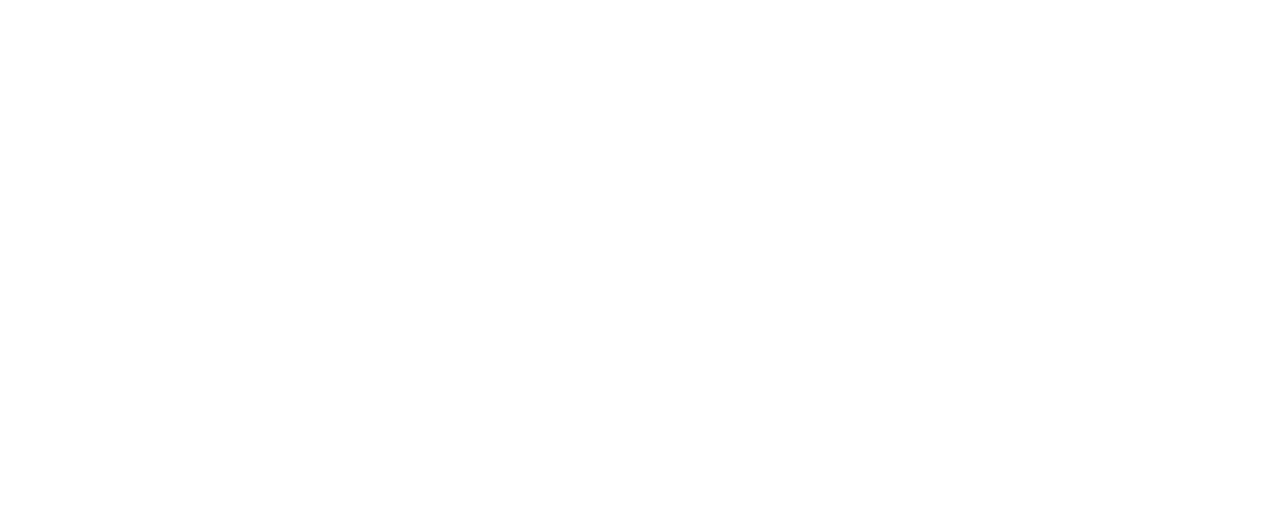
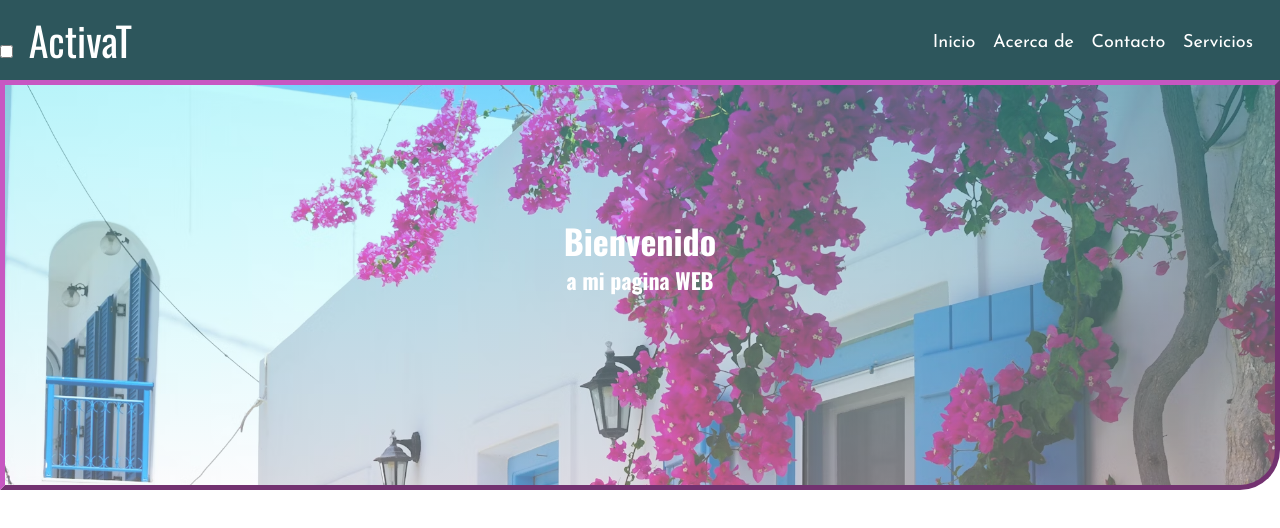
Before and after one commit to JpdeAndaRdev/practica-04-landing-page, a plain HTML site: page index.html in a window 1280 px wide. Drawn offline with nearby package versions, Linux system fonts and the light colour scheme.

Commit message:
Second Commit: resposive design

```diff
--- a/css/style.css
+++ b/css/style.css
@@ -0,0 +1,156 @@
+/* ---Fonts imports--- */
+@import url('https://fonts.googleapis.com/css2?family=Oswald:wght@200..700&display=swap');
+@import url('https://fonts.googleapis.com/css2?family=Josefin+Sans:ital,wght@0,100..700;1,100..700&family=Oswald:wght@200..700&display=swap');
+
+* {
+    padding: 0;
+    margin: 0;
+    text-decoration: none;
+}
+
+body {
+    font-family: "Oswald", sans-serif;
+    font-optical-sizing: auto;
+    font-style: normal;
+}
+/* ---color varibles--- */
+:root {
+    --color__principal: #ffffff;
+    --color__secundario: #1f4b52ef;
+    --color__terciario: #6e6666;
+
+    /* ---Colores basicos--- */
+    --color__blanco: white;
+    --color__negro: black;
+}
+
+nav {
+    background: var(--color__secundario);
+    height: 80px;
+    width: 100%;
+}
+
+label.logo {
+    color: var(--color__blanco);
+    font-size: 40px;
+    line-height: 80px;
+    padding: 0 12px;
+}
+nav ul {
+    float: right;
+    margin-right: 20px;
+}
+
+nav ul li {
+    display: inline-block;
+    line-height: 80px;
+    margin: 0 7px;
+    font-family: "Oswald", sans-serif;
+    font-optical-sizing: auto;
+    font-style: normal;
+}
+
+nav ul li a {
+    color: var(--color__principal);
+    font-size: 18px;
+    font-family: "Josefin Sans", sans-serif;
+    font-optical-sizing: auto;
+    font-style: normal;
+}
+
+a:hover {
+    background-color: var(--color__blanco);
+    transition: .5s;
+}
+
+.checkbtn {
+    font-size: 30px;
+    color: var(--color__blanco);
+    float: right;
+    line-height: 80px;
+    margin-right: 40px;
+    cursor: pointer;
+    display: none;
+}
+
+
+/* ---Sección de imagen bienvenida--- */
+
+check {
+    display: none;
+}
+
+@media (max-width: 952px) {
+    label.logo {
+        font-size: 15px;
+        padding-left: 50px;
+
+    }
+
+    nav ul li a {
+        font-size: 16px;
+    }
+}
+
+@media (max-width: 858px) {
+    .checkbtn {
+        display: block;
+    }
+
+    ul {
+        position: fixed;
+        width: 100%;
+        height: 100vh;
+        background: var(--color__secundario);
+        top: 80px;
+        left: -100%;
+        text-align: center;
+        transition: all .5s;
+        z-index: 1;
+    }
+
+    nav ul li {
+        display: block;
+        margin: 50px 0;
+        line-height: 30px;
+    }
+    nav ul li a {
+        font-size: 19px;
+    }
+
+    a:hover {
+        background: var(--color__secundario);
+    }
+
+    #check:checked ~ ul {
+        left: 0;
+    }
+}
+
+.hero {
+    background: linear-gradient(to bottom,  #63eff966, #fffdfd58),
+    url(../img/imagen-grecia_1.png);
+    background-size: cover;
+    height: 50vh;
+    text-align: center;
+    border: 5px outset #C757C2;
+    border-radius: 0px 0px 40px 0px;
+}
+
+h2 {
+    color: var(--color__blanco);
+    font-size: 34px;
+    position: absolute;
+    top: 30%;
+    left: 50%;
+    transform: translateX(-50%) translateY(-50%);
+}
+
+h3 {
+    color: var(--color__blanco);
+    font-size: 22px;
+    position: absolute;
+    top: 35%;
+    left: 50%;
+    transform: translateX(-50%) translateY(-50%);
+}
--- a/index.html
+++ b/index.html
@@ -1,12 +1,33 @@
 <!DOCTYPE html>
-<html lang="en">
+<html lang="es-MX">
 <head>
     <meta charset="UTF-8">
     <meta name="viewport" content="width=device-width, initial-scale=1.0">
     <link rel="stylesheet" href="./css/style.css">
-    <title>Document</title>
+    <link rel="stylesheet" href="https://cdnjs.cloudflare.com/ajax/libs/font-awesome/6.5.2/css/all.min.css">
+    <title>Landing Page</title>
 </head>
 <body>
+    <nav class="menu">
+        <input type="checkbox" id="check">
+        <label for="check" class="checkbtn">
+            <i class="fa-solid fa-bars"></i>
+        </label>
 
+        <label class="logo">ActivaT</label>
+        <ul>
+            <li><a href="#">Inicio</a></li>
+            <li><a href="#">Acerca de</a></li>
+            <li><a href="#">Contacto</a></li>
+            <li><a href="#">Servicios</a></li>
+        </ul>
+    </nav>
+
+    <section class="hero">
+        <div class="texto__inicio">
+            <h2>Bienvenido</h2>
+            <h3>a mi pagina WEB</h3>
+        </div>
+    </section>
 </body>
 </html>
```
Also changed, not shown: img/imagen-grecia_1.png (added), 1 other file.
